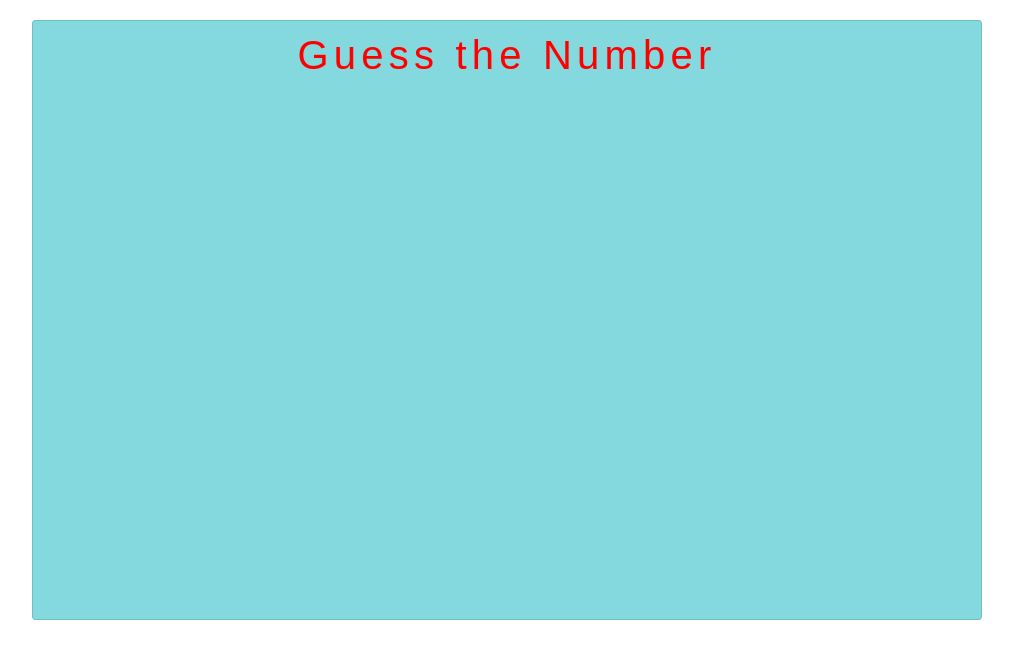
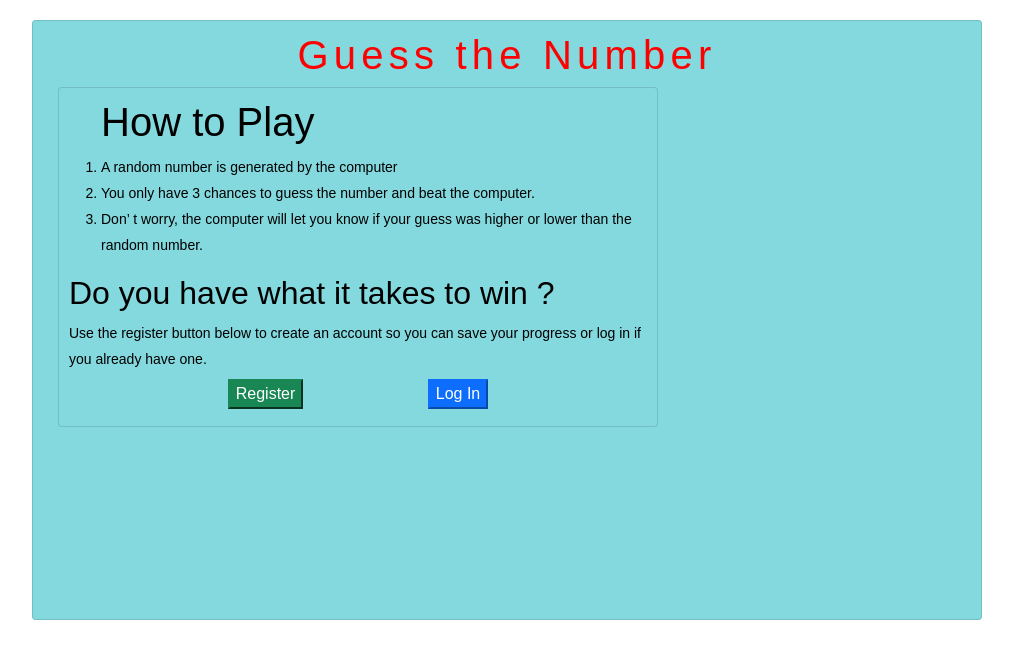
Before and after one commit to ML-ex/Number-Game, a React app: page / in a window 1280 px wide. Shown: the top 658 px of the page, without its empty margins (133-1146 px from the left). Built offline with nearby package versions, Linux system fonts and the light colour scheme; the HTML template or start-up script is replaced by a standard one.

Commit message:
added games instructions to rules component

```diff
--- a/src/homepage/Homepage.js
+++ b/src/homepage/Homepage.js
@@ -1,6 +1,6 @@
 import React from "react";
 import '/node_modules/bootstrap/dist/css/bootstrap.min.css';
-
+import Rules from "./Rules.js";
 
 class Homepage extends React.Component {
     render() {
@@ -23,9 +23,8 @@ class Homepage extends React.Component {
             <
             h1 style = {
                 { color: "red", textAlign: "center", letterSpacing: "0.13em " }
-            } > Guess the Number < /h1 >  <
-            /div>             <
-            / >
+            } > Guess the Number < /h1 >  <Rules / > <
+            /div>             < / >
         );
     }
 }
--- /dev/null
+++ b/src/homepage/Rules.js
@@ -0,0 +1,54 @@
+import React from "react";
+
+class Rules extends React.Component {
+    render() {
+
+        const { list } = this.props;
+        const cardStyle = {
+            color: "black",
+            backgroundColor: "#83D9DE",
+            padding: "10px",
+            fontFamily: "Sans-Serif",
+            lineHeight: "26px",
+            width: "600px",
+            marginLeft: "15px"
+        };
+        return ( <
+            >
+            <
+            div className = "card"
+            style = { cardStyle } >
+
+            <
+            ol >
+            <
+            h1 > How to Play < /h1>  <
+            li > A random number is generated by the computer < /li>  <
+            li > You only have 3 chances to guess the number and beat the computer. < /li>  <
+            li > Don’ t worry, the computer will
+            let you know
+            if your guess was higher or lower than the random number. < /li> < /
+            ol > <
+            h2 > Do you have what it takes to win ? < /h2>  <
+            span > Use the register button below to create an account so you can save your progress or log in
+            if you already have one. < /span>
+
+
+            <
+            div class = "btn" >
+            <
+            button type = "button"
+            class = "btn-success"
+            style = {
+                { marginRight: "120px" }
+            } > Register < /button> <
+            button type = "button"
+            class = "btn-primary" > Log In < /button> < /
+            div > <
+            /div>     </ >
+
+        );
+    }
+}
+
+export default Rules;
```
Also changed, not shown: src/homepage/rules.js (deleted).
